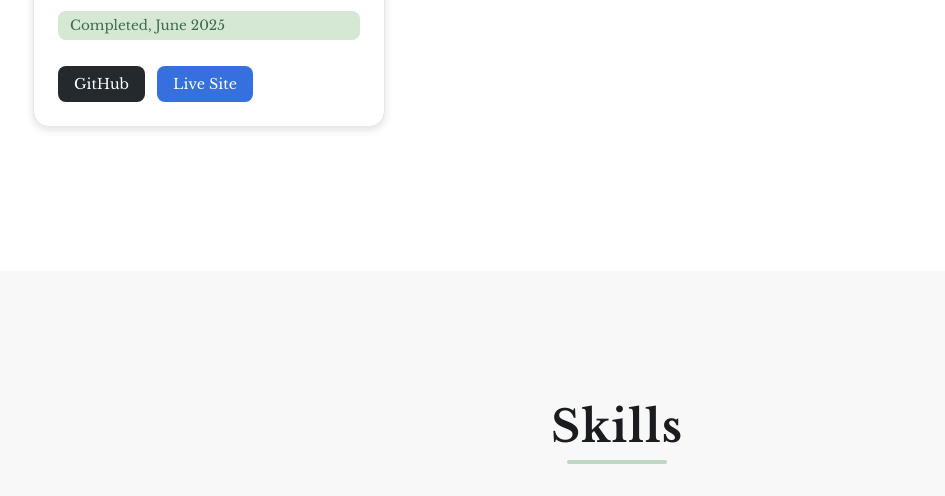
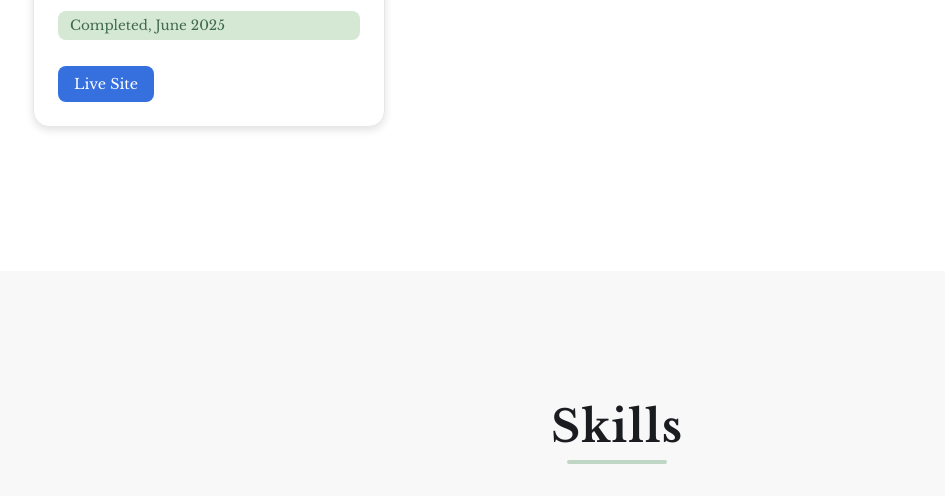
Before and after one commit to rahmaseid/Portfolio, a website: page index.html in a window 1280 px wide. Shown: the part 2534-3030 px from the top of the page, without its empty margins (23-968 px from the left). Drawn offline with nearby package versions, Linux system fonts and the light colour scheme.

Commit message:
Removed link

```diff
--- a/index.html
+++ b/index.html
@@ -259,7 +259,7 @@
                                     <span class="status-badge completed">Completed, June 2025</span>
 
                                     <div class="project-buttons">
-                                        <a href="https://github.com/rahmaseid/FatherDayGift" target="_blank" class="btn github-btn">GitHub</a>
+                                        <!--<a href="https://github.com/rahmaseid/FatherDayGift" target="_blank" class="btn github-btn">GitHub</a>-->
                                         <a href="https://father-day-gift-35tq-jk4ct5c5k-rahmaseids-projects.vercel.app/" target="_blank" class="btn live-btn">Live Site</a>
                                     </div>
                                 </div>
```
